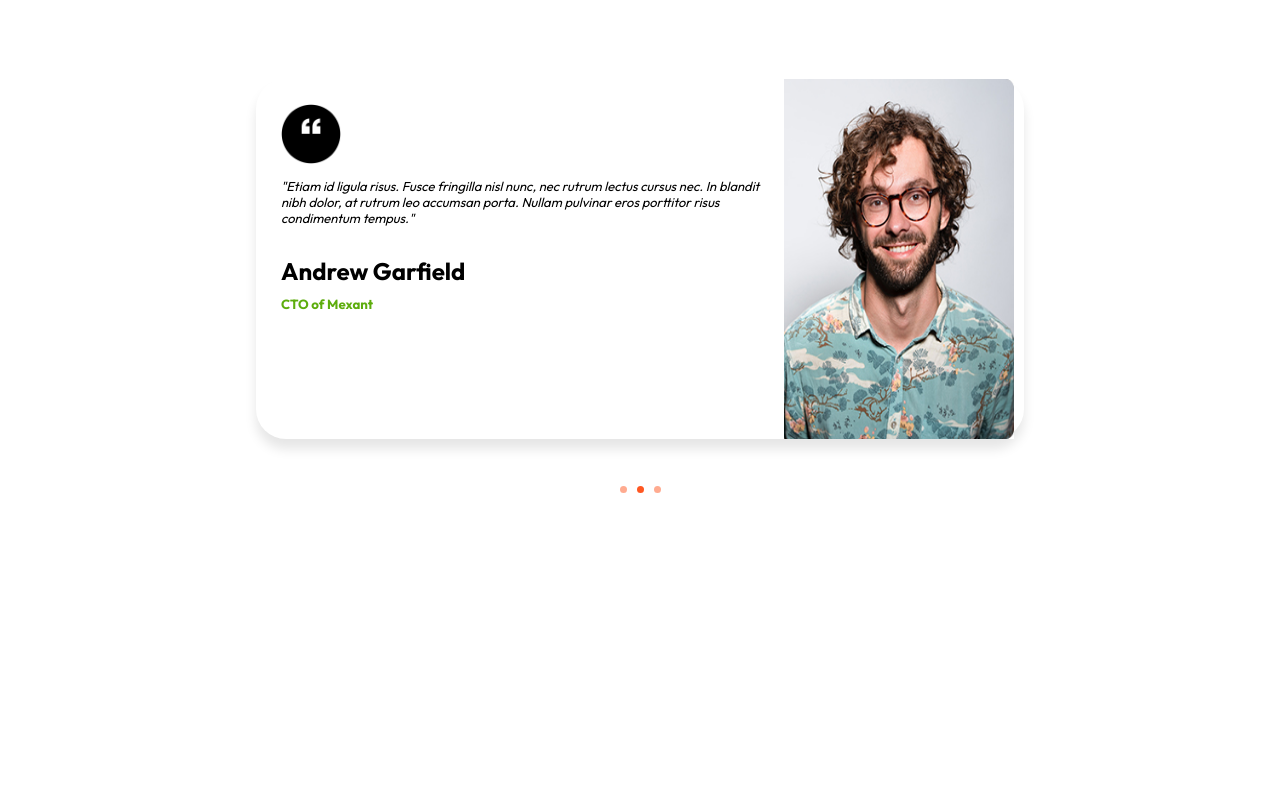
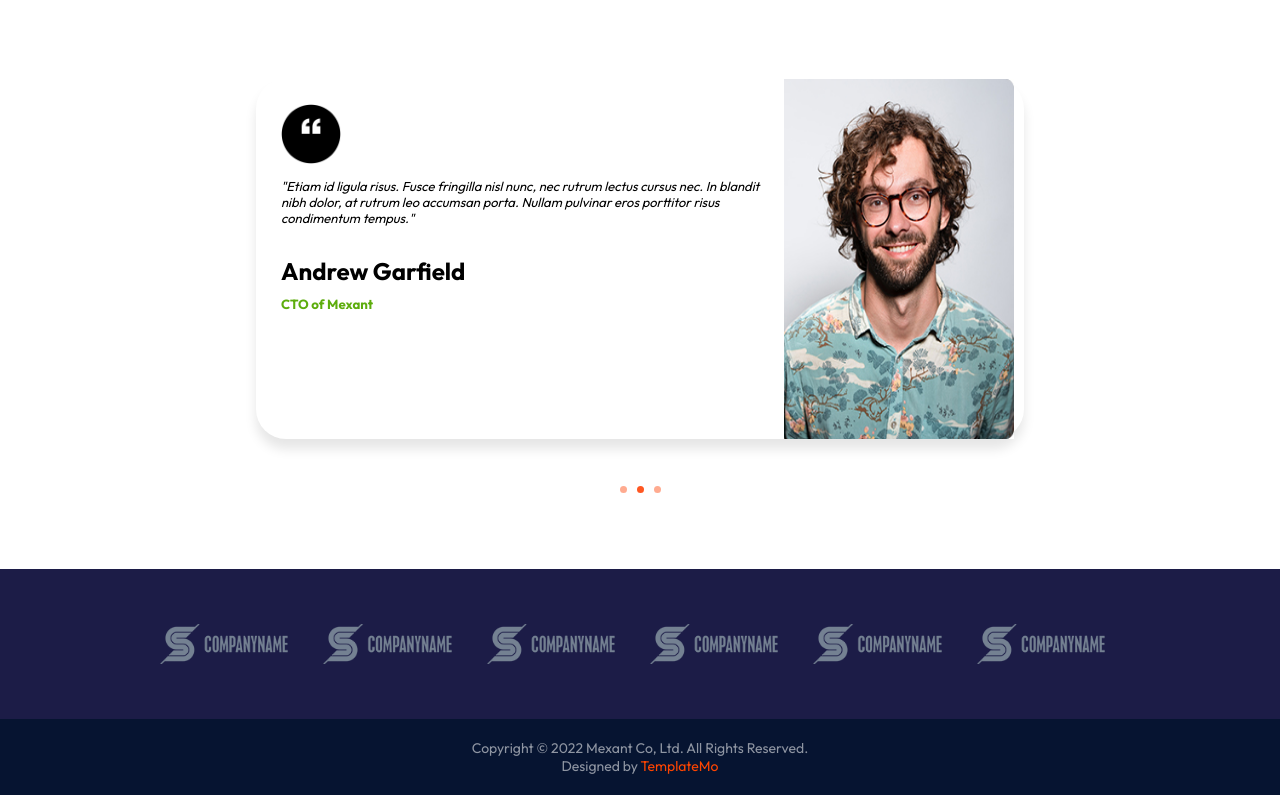
Before and after one commit to Pankajakshan-Vineeth/mexant, a React (Vite) app: page / in a window 1280 px wide. Shown: the part 3252-4047 px from the top of the page. Before the commit the page ends 3821 px from the top, so only its background shows below. Built offline with nearby package versions, Linux system fonts and the light colour scheme.

Commit message:
project completed

```diff
--- a/src/App.jsx
+++ b/src/App.jsx
@@ -1,5 +1,7 @@
 import Contact from "./components/Contact/Contact";
+import Copyright from "./components/Copyright/Copyright";
 import Crypto from "./components/Crypto/Crypto";
+import Footer from "./components/Footer/Footer";
 import Grid from "./components/Grid/Grid";
 import Hero from "./components/Hero/Hero";
 import NavBar from "./components/NavBar/NavBar";
@@ -19,6 +21,8 @@ const App = () => {
       <Contact />
       <Title subTitle="Testimonials" title="What They Say" />
       <Testimonials/>
+      <Footer/>
+      <Copyright/>
     </>
   );
 };
--- /dev/null
+++ b/src/components/Copyright/Copyright.css
@@ -0,0 +1,15 @@
+.copyright-container{
+    width: 100%;
+    display: flex;
+    flex-direction: column;
+    align-items: center;
+    justify-content:center ;
+    background-color: rgb(6, 20, 49);
+    padding: 20px;
+    color: rgba(255, 255, 255, 0.548);
+    font-size: 14px;
+}
+
+.copyright-container span{
+    color: orangered;
+}
--- /dev/null
+++ b/src/components/Copyright/Copyright.jsx
@@ -0,0 +1,13 @@
+import React from 'react'
+import './Copyright.css'
+
+const Copyright = () => {
+  return (
+    <div className='copyright-container'>
+      <p>Copyright © 2022 Mexant Co, Ltd. All Rights Reserved.</p>
+      <p>Designed by <span>TemplateMo</span></p>
+    </div>
+  )
+}
+
+export default Copyright
--- /dev/null
+++ b/src/components/Footer/Footer.css
@@ -0,0 +1,36 @@
+.footer-container{
+    width: 100%;
+    display: flex;
+    flex-direction: column;
+    align-items: center;
+    justify-content:center ;
+    background-color: rgb(28, 28, 71);
+    padding: 40px;
+
+}
+
+.logo-container{
+    display: flex;
+    align-items:center ;
+    justify-content: center;
+    gap: 20px;
+    padding: 15px 95px;
+}
+
+.company-name{
+    width:14%;
+    height: 40px;
+    margin-right: 15px;
+}
+
+.darkblue-container {
+    width: 100%;
+    margin-top: 40px;
+    background-color: rgb(20, 75, 37);
+    color: rgb(255, 255, 255);
+    padding: 40px;
+    display: flex;
+    flex-direction: column;
+    align-items: center;
+    justify-content:center ;
+}
--- /dev/null
+++ b/src/components/Footer/Footer.jsx
@@ -0,0 +1,22 @@
+import React from "react";
+import "./Footer.css";
+import footerlogo from "../../assets/client-01.png";
+
+const Footer = () => {
+  return (
+    <div className="footer-container">
+      <div className="light-blue-container">
+        <div className="logo-container">
+          <img src={footerlogo} alt="" className="company-name" />
+          <img src={footerlogo} alt="" className="company-name" />
+          <img src={footerlogo} alt="" className="company-name" />
+          <img src={footerlogo} alt="" className="company-name" />
+          <img src={footerlogo} alt="" className="company-name" />
+          <img src={footerlogo} alt="" className="company-name" />
+        </div>
+      </div>
+    </div>
+  );
+};
+
+export default Footer;
```
